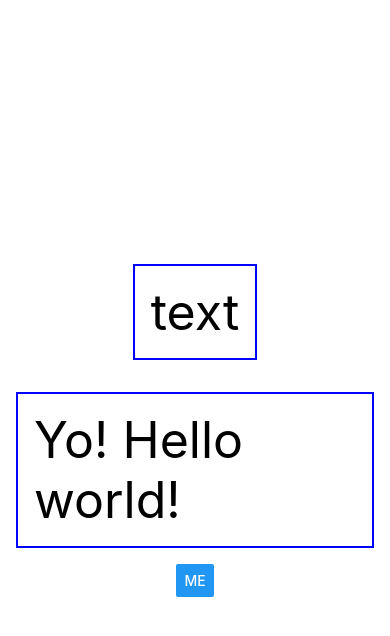
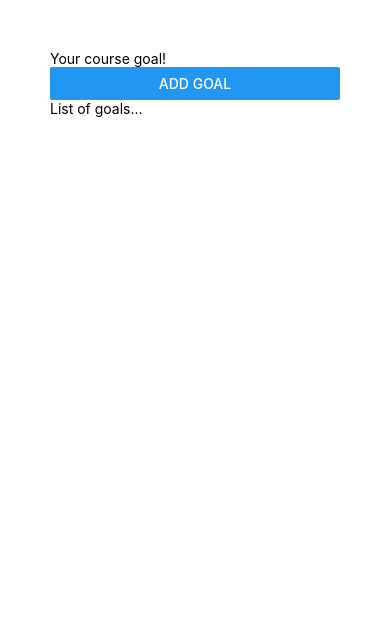
Before and after one commit to sanchezg7/RNCourse, a React Native app: screen / in a window 390 px wide. Shown: the top 636 px of the page. Built offline with nearby package versions, Linux system fonts and the light colour scheme.

Commit message:
basic layout

```diff
--- a/App.js
+++ b/App.js
@@ -1,26 +1,15 @@
-import {Button, StyleSheet, Text, View} from 'react-native';
+import {Button, StyleSheet, Text, TextInput, View} from 'react-native';
 import WorkingWithStyleSheets from "./WorkingWithStyleSheets";
+import LayoutsAndFlexbox from "./LayoutsAndFlexbox";
 
 export default function App() {
   return (
-    <View style={styles.container}>
-        <WorkingWithStyleSheets />
-    </View>
+      <LayoutsAndFlexbox />
   );
 }
 
 const styles = StyleSheet.create({
-  container: {
-    flex: 1,
-    backgroundColor: '#fff',
-    alignItems: 'center',
-    justifyContent: 'center',
-  },
-    dummyText: {
-        fontSize: 50,
-        margin: 16,
-        borderWidth: 2,
-        borderColor: 'blue',
-        padding: 16
-    }
+  appContainer: {
+      padding: 50
+  }
 });
--- /dev/null
+++ b/LayoutsAndFlexbox.js
@@ -0,0 +1,22 @@
+import {Button, StyleSheet, Text, TextInput, View} from 'react-native';
+import WorkingWithStyleSheets from "./WorkingWithStyleSheets";
+
+export default function LayoutsAndFlexbox() {
+    return (
+        <View style={styles.appContainer}>
+            <View>
+                <TextInput placeholder="Your course goal!"/>
+                <Button title="Add goal" />
+            </View>
+            <View>
+                <Text>List of goals...</Text>
+            </View>
+        </View>
+    );
+}
+
+const styles = StyleSheet.create({
+    appContainer: {
+        padding: 50
+    }
+});
```
